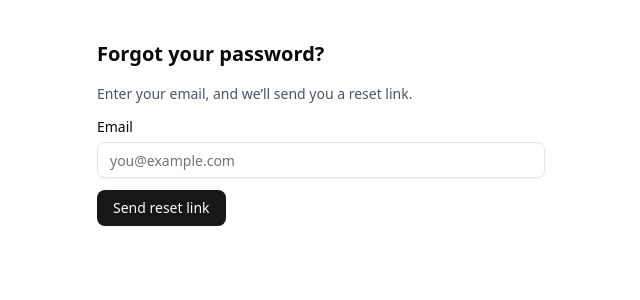
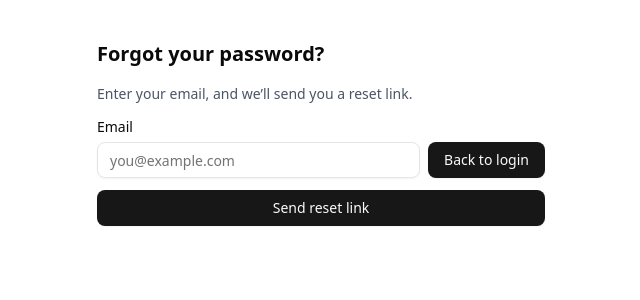
Before and after one commit to 6045943/Authentication-nextjs, a Next.js app: page /auth/forgot-password in a window 1280 px wide. Shown: the top 300 px of the page, without its empty margins (319-959 px from the left). Built offline with nearby package versions, Linux system fonts and the light colour scheme; no server answers.

Commit message:
Mooi styling en buttons toegevoegd
ik heb de forgot password pagina's mooi gestyled, je kan d.m.v. een button terug gaan naar login page. Als je een nieuwe ww hebt ingesteld word je gedirect naar login pagina

```diff
--- a/app/auth/forgot-password/page.tsx
+++ b/app/auth/forgot-password/page.tsx
@@ -37,18 +37,26 @@ export default function ForgotPasswordPage() {
 <form onSubmit={handleResetPassword} className="space-y-3">
   <div className="grid gap-2">
     <Label>Email</Label>
+    <div className="flex items-center space-x-2">
       <Input
         type="email"
         placeholder="you@example.com"
         value={email}
         onChange={(e) => setEmail(e.target.value)}
         required
+        className="flex-1"
       />
+      <Button asChild>
+        <a href="/login">Back to login</a>
+      </Button>
     </div>
-        <Button type="submit" disabled={loading}>
+  </div>
+
+  <Button type="submit" disabled={loading} className="w-full">
     {loading ? "Sending..." : "Send reset link"}
   </Button>
 </form>
+
       {message && <p className="text-sm text-gray-600">{message}</p>}
     </div>
   );
--- a/app/auth/reset-password/page.tsx
+++ b/app/auth/reset-password/page.tsx
@@ -5,8 +5,10 @@ import { supabase } from "@/lib/supabaseClient";
 import { Input } from "@/components/ui/input";
 import { Button } from "@/components/ui/button";
 import { Label } from "@/components/ui/label";
+import { useRouter } from "next/navigation";
 
 export default function ResetPasswordPage() {
+  const router = useRouter();
   const [password, setPassword] = useState("");
   const [message, setMessage] = useState("");
 
@@ -20,6 +22,7 @@ export default function ResetPasswordPage() {
       setMessage(error.message);
     } else {
       setMessage("Your password has been updated! You can now log in.");
+      router.push("/login");
     }
   }
 
```
Lines whose indentation alone changed are shown as unchanged.
